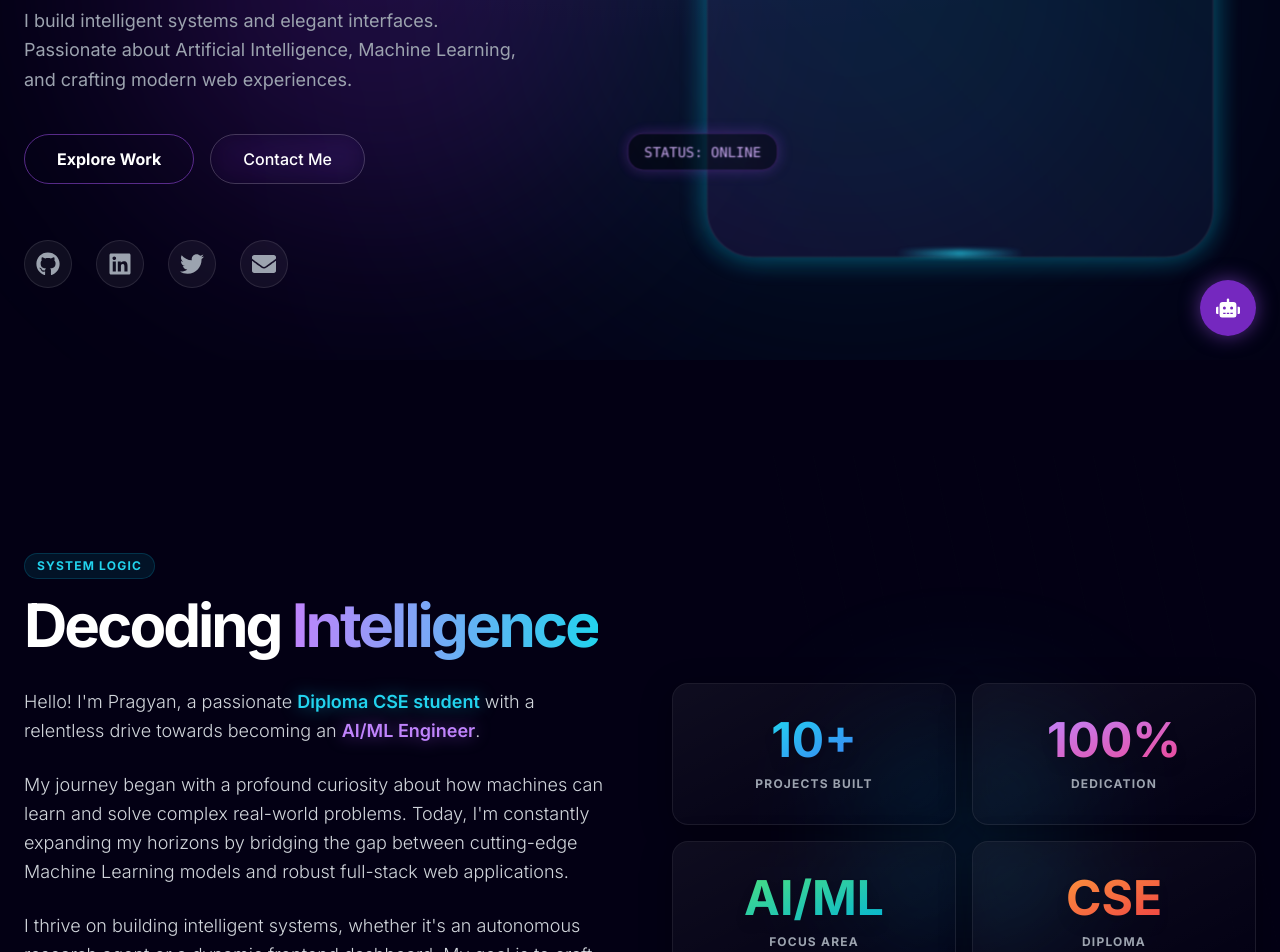
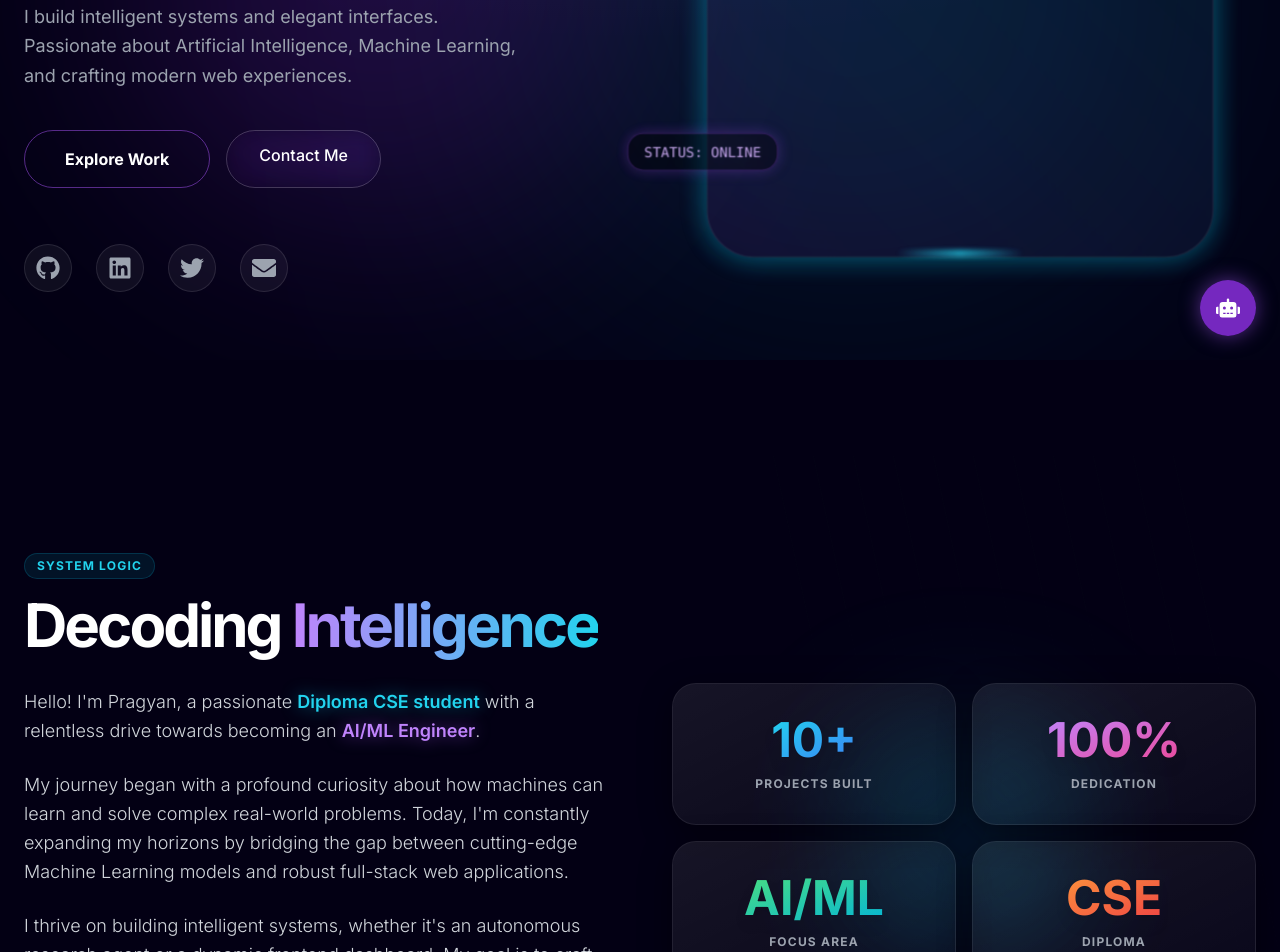
Before and after one commit to Techside-Pragyan/Techside-Portfolio, a React (Vite) app: page / in a window 1280 px wide. Shown: the part 440-1392 px from the top of the page. Built offline with nearby package versions, Linux system fonts and the light colour scheme.

Commit message:
feat: initialize index.css with custom Tailwind base styles, utilities, and animations

```diff
--- a/src/index.css
+++ b/src/index.css
@@ -3,8 +3,17 @@
 @tailwind utilities;
 
 @layer base {
+  :root {
+    --bg-primary: 252 56% 2%;
+    --bg-secondary: 252 56% 4%;
+    --accent-purple: 270 95% 60%;
+    --accent-cyan: 190 95% 50%;
+    --accent-pink: 330 95% 60%;
+  }
+
   body {
     @apply bg-[#030014] text-gray-200 overflow-x-hidden font-sans cursor-none;
+    background-color: hsl(var(--bg-primary));
   }
 
   html {
@@ -26,16 +35,24 @@
   }
 
   .glass-card {
-    @apply bg-[#030014]/40 backdrop-blur-xl border border-white/10 rounded-2xl shadow-[0_8px_32px_rgba(0,0,0,0.3)] relative overflow-hidden;
+    @apply bg-white/[0.03] backdrop-blur-xl border border-white/10 rounded-3xl shadow-[0_8px_32px_rgba(0,0,0,0.4)] relative overflow-hidden;
   }
 
   .glass-card::before {
     content: '';
-    @apply absolute inset-0 bg-gradient-to-br from-white/5 to-transparent pointer-events-none;
+    @apply absolute inset-0 bg-gradient-to-br from-white/[0.05] to-transparent pointer-events-none;
+  }
+
+  .floating-dock {
+    @apply fixed bottom-8 left-1/2 -translate-x-1/2 flex items-center gap-1 p-2 rounded-full bg-black/40 backdrop-blur-2xl border border-white/10 shadow-[0_20px_50px_rgba(0,0,0,0.5)] z-[100];
+  }
+
+  .dock-item {
+    @apply relative w-12 h-12 flex items-center justify-center rounded-full text-gray-400 hover:text-white transition-all duration-300;
   }
 
   .glow-button {
-    @apply relative inline-flex items-center justify-center px-8 py-3 text-base font-bold text-white transition-all duration-300 bg-transparent border border-purple-500/50 rounded-full hover:bg-purple-500/20 hover:border-purple-500 hover:shadow-[0_0_20px_rgba(168,85,247,0.5)] focus:outline-none focus:ring-2 focus:ring-offset-2 focus:ring-purple-600 focus:ring-offset-[#030014] overflow-hidden;
+    @apply relative inline-flex items-center justify-center px-10 py-4 text-base font-bold text-white transition-all duration-300 bg-transparent border border-purple-500/50 rounded-full hover:bg-purple-500/20 hover:border-purple-500 hover:shadow-[0_0_30px_rgba(168,85,247,0.4)] focus:outline-none overflow-hidden;
   }
 
   .glow-button::after {
```
